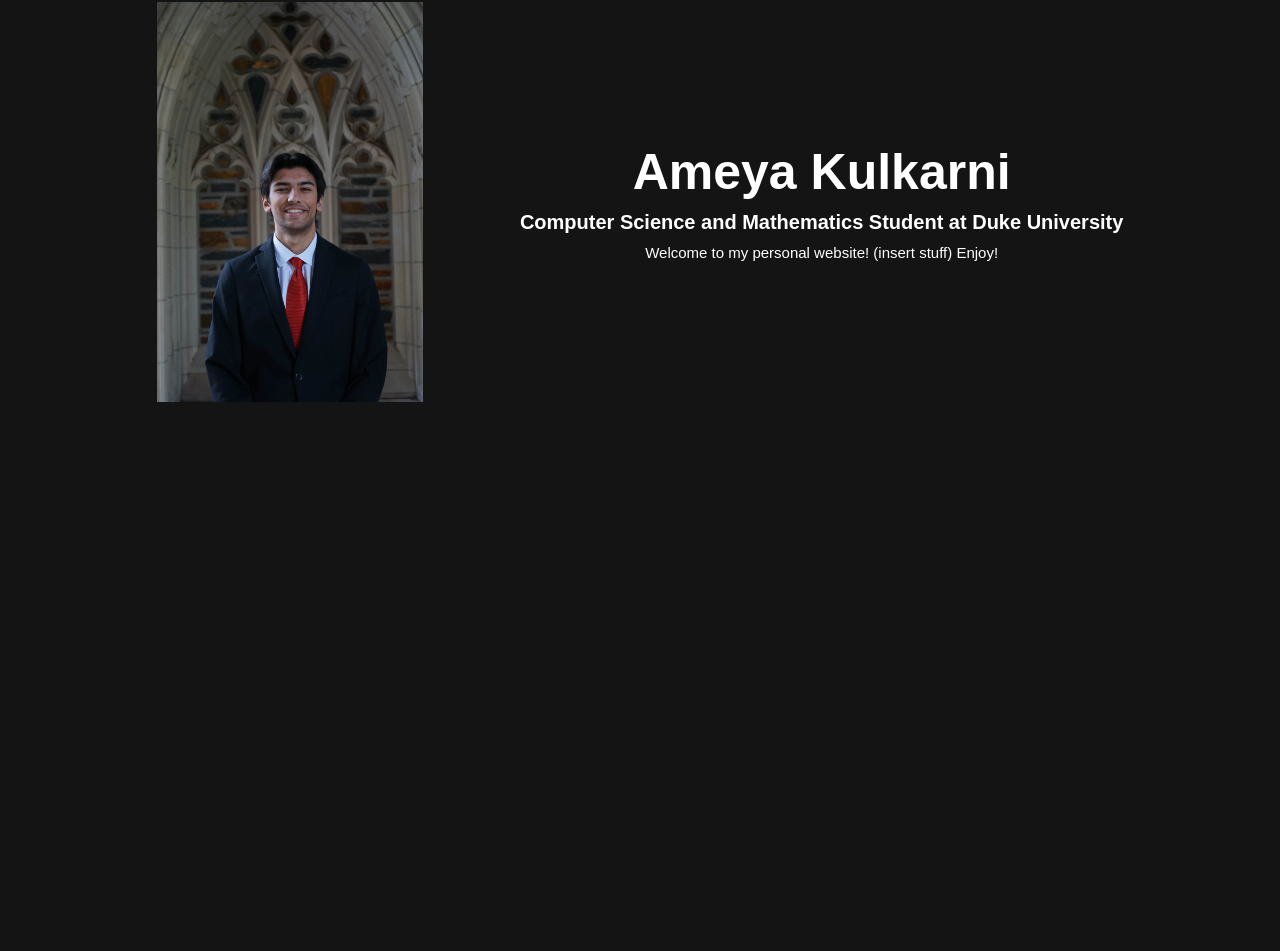
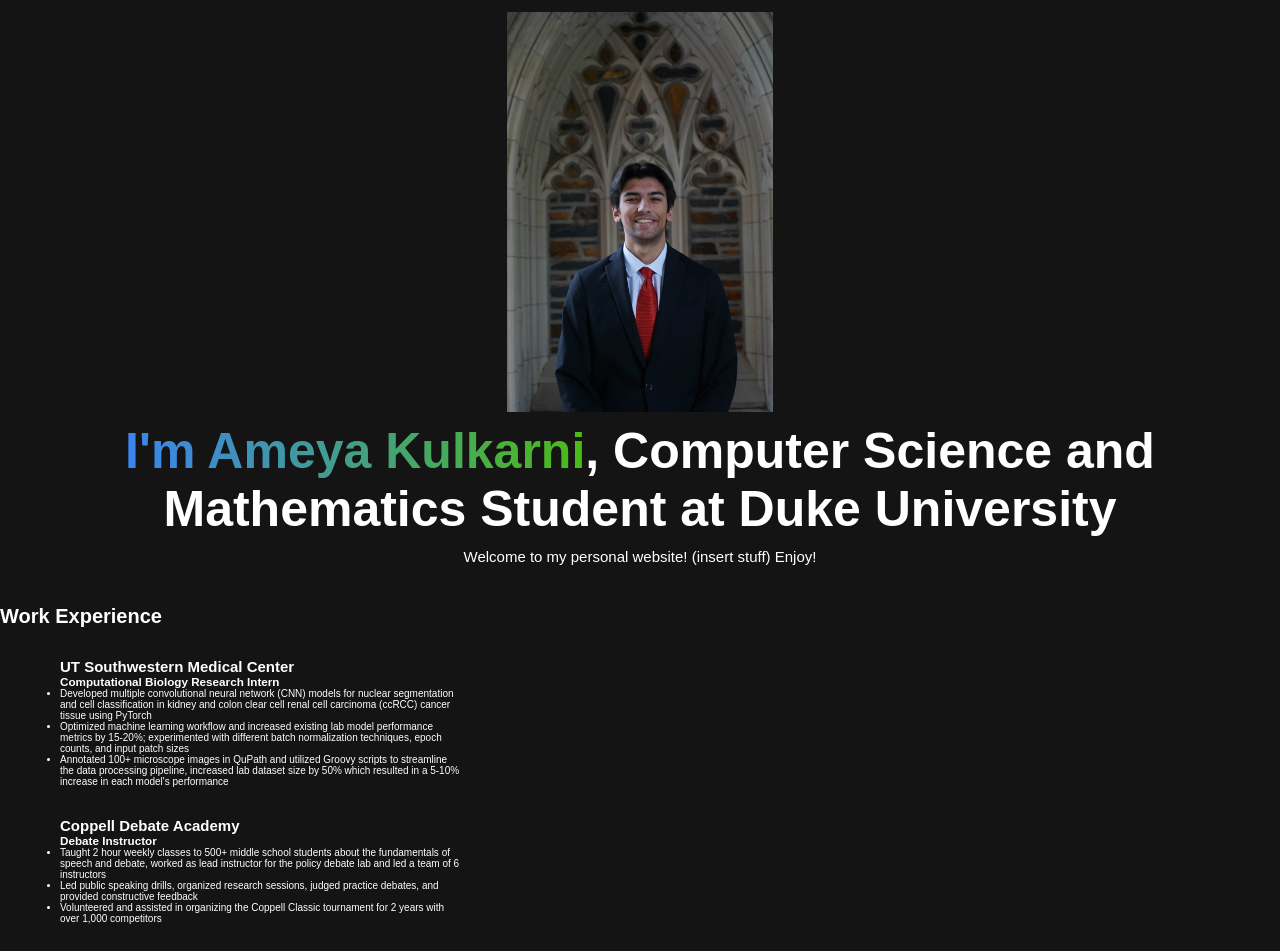
Before and after one commit to AmeyaKulkarni37/personal-website, a React (Create React App) app: page / in a window 1280 px wide. Shown: the part 85-1036 px from the top of the page. Before the commit the page ends 800 px from the top, so only its background shows below. Built offline with nearby package versions, Linux system fonts and the light colour scheme.

Commit message:
started experience section

```diff
--- a/src/App.jsx
+++ b/src/App.jsx
@@ -2,14 +2,18 @@ import "./App.css";
 import { Routes, Route, BrowserRouter } from "react-router-dom";
 import Navbar from "./components/Navbar/Navbar.jsx";
 import About from "./components/About/About.jsx";
+import Experience from "./components/Experience/Experience.jsx";
 
 function App() {
   return (
     <BrowserRouter>
       <Navbar />
-      <Routes>
-        <Route path="/" element={<About />} /> */
-      </Routes>
+      <About />
+      <Experience />
+      {/* <Routes>
+        <Route path="/" element={<About />} />
+        <Route path="/" element={<Experience />} />
+      </Routes> */}
     </BrowserRouter>
   );
 }
--- a/src/components/About/About.css
+++ b/src/components/About/About.css
@@ -1,7 +1,8 @@
 .about {
   display: flex;
+  flex-direction: column;
   align-items: center;
-  margin: 20px 60px;
+  margin: 30px 60px;
   justify-content: space-evenly;
 }
 
@@ -15,11 +16,15 @@
   h1 {
     font-size: 5rem;
     margin: 10px 0;
+
+    span {
+      background: linear-gradient(267deg, #4cbb16 0.36%, #3b82f6 102.06%);
+      background-clip: text;
+      -webkit-background-clip: text;
+      -webkit-text-fill-color: transparent;
+    }
   }
-  h2 {
-    font-size: 2rem;
-    margin: 10px 0;
-  }
+
   p {
     font-size: 1.5rem;
     margin: 10px 0;
--- a/src/components/About/About.jsx
+++ b/src/components/About/About.jsx
@@ -1,6 +1,5 @@
 import React from "react";
 import "./About.css";
-import { NavLink } from "react-router-dom";
 import profile_img from "../../assets/headshot.jpg";
 
 const About = () => {
@@ -8,8 +7,10 @@ const About = () => {
     <div className="about">
       <img src={profile_img} alt="Professional headshot of Ameya Kulkarni" />
       <div className="about-text">
-        <h1>Ameya Kulkarni</h1>
-        <h2>Computer Science and Mathematics Student at Duke University</h2>
+        <h1>
+          <span>I'm Ameya Kulkarni</span>, Computer Science and Mathematics
+          Student at Duke University
+        </h1>
         <p>Welcome to my personal website! (insert stuff) Enjoy!</p>
       </div>
     </div>
--- /dev/null
+++ b/src/components/Experience/Experience.css
@@ -0,0 +1,8 @@
+.experiences {
+  display: block;
+  margin: 30px 60px;
+}
+.experience-item {
+  width: 400px;
+  margin: 30px 0px;
+}
--- /dev/null
+++ b/src/components/Experience/Experience.jsx
@@ -0,0 +1,59 @@
+import "./Experience.css";
+import React from "react";
+
+const Experience = () => {
+  return (
+    <>
+      <h1 className="experience-header">Work Experience</h1>
+      <div className="experiences">
+        <div className="experience-item">
+          <h2 className="experience-title">UT Southwestern Medical Center</h2>
+          <h3 className="experience-role">
+            Computational Biology Research Intern
+          </h3>
+          <ul className="experience-description">
+            <li>
+              Developed multiple convolutional neural network (CNN) models for
+              nuclear segmentation and cell classification in kidney and colon
+              clear cell renal cell carcinoma (ccRCC) cancer tissue using
+              PyTorch
+            </li>
+            <li>
+              Optimized machine learning workflow and increased existing lab
+              model performance metrics by 15-20%; experimented with different
+              batch normalization techniques, epoch counts, and input patch
+              sizes
+            </li>
+            <li>
+              Annotated 100+ microscope images in QuPath and utilized Groovy
+              scripts to streamline the data processing pipeline, increased lab
+              dataset size by 50% which resulted in a 5-10% increase in each
+              model's performance
+            </li>
+          </ul>
+        </div>
+        <div className="experience-item">
+          <h2 className="experience-title">Coppell Debate Academy</h2>
+          <h3 className="experience-role">Debate Instructor</h3>
+          <ul className="experience-description">
+            <li>
+              Taught 2 hour weekly classes to 500+ middle school students about
+              the fundamentals of speech and debate, worked as lead instructor
+              for the policy debate lab and led a team of 6 instructors
+            </li>
+            <li>
+              Led public speaking drills, organized research sessions, judged
+              practice debates, and provided constructive feedback
+            </li>
+            <li>
+              Volunteered and assisted in organizing the Coppell Classic
+              tournament for 2 years with over 1,000 competitors
+            </li>
+          </ul>
+        </div>
+      </div>
+    </>
+  );
+};
+
+export default Experience;
--- a/src/components/Navbar/Navbar.css
+++ b/src/components/Navbar/Navbar.css
@@ -3,6 +3,7 @@
   align-items: center;
   justify-content: space-between;
   margin: 20px 60px;
+  position: sticky;
 }
 
 .name {
@@ -48,7 +49,7 @@
   font-size: 1.5rem;
   padding: 15px 30px;
   border-radius: 50px;
-  background: linear-gradient(267deg, #3b82f6 0.36%, #012169 102.06%);
+  background: linear-gradient(267deg, #4cbb16 0.36%, #3b82f6 102.06%);
   cursor: pointer;
   border: none;
   transition: 0.4s;
```
